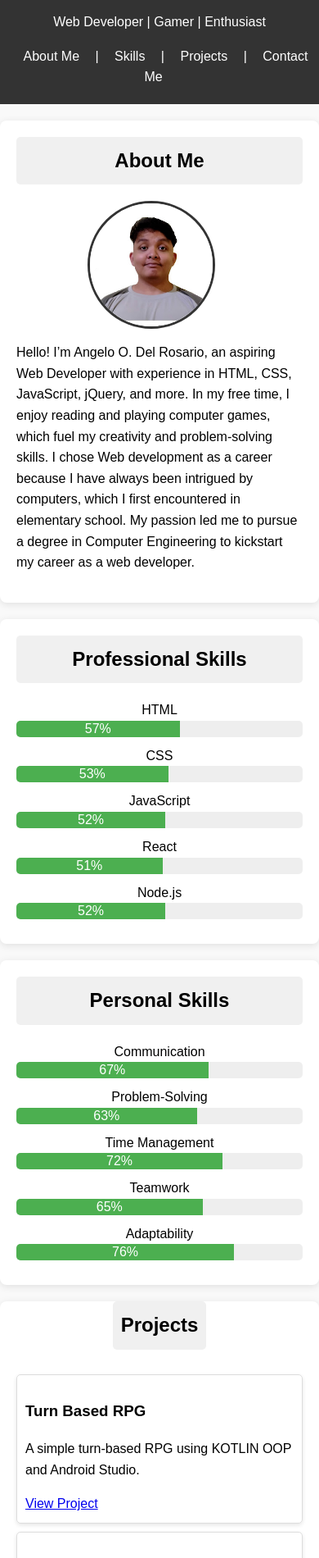
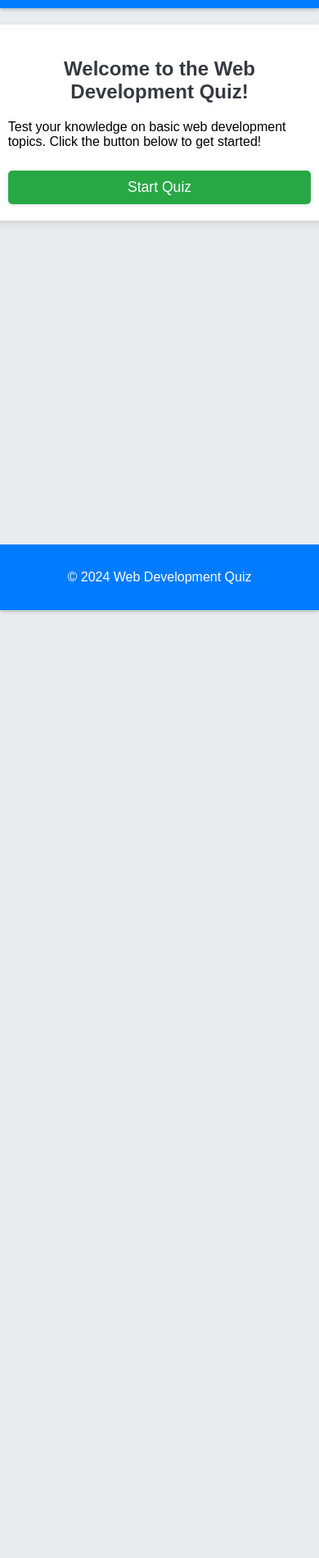
Before and after one commit to AODR/AODR.github.io, a plain HTML site: page index.html in a window 390 px wide. Shown: the part 100-2000 px from the top of the page at 82% size. After the commit the page ends 844 px from the top, so only its background shows below. Drawn offline with nearby package versions, Linux system fonts and the light colour scheme.

Commit message:
Add files via upload

```diff
--- a/index.html
+++ b/index.html
@@ -3,120 +3,40 @@
 <head>
   <meta charset="UTF-8">
   <meta name="viewport" content="width=device-width, initial-scale=1.0">
-    <title>Angelo O. Del Rosario - Portfolio</title>
+  <title>Web Development Quiz</title>
   <link rel="stylesheet" href="styles.css">
-    <script src="https://code.jquery.com/jquery-3.6.0.min.js"></script>
 </head>
 <body>
   <header>
-    <h1>Angelo O. Del Rosario</h1>
-    <p>Web Developer | Gamer | Enthusiast</p>
-    <nav>
-        <a href="#about">About Me</a> |
-        <a href="#skills">Skills</a> |
-        <a href="#projects">Projects</a> |
-        <a href="#contact">Contact Me</a>
-    </nav>
+    <h1>Web Development Quiz</h1>
   </header>
 
-<section id="about">
-    <h2>About Me</h2>
-    <div class="about-content">
-        <img src="Angelo.jpg" alt="Angelo" class="about-image">
-        <p>Hello! I’m Angelo O. Del Rosario, an aspiring Web Developer with experience in HTML, CSS, JavaScript, jQuery, and more. In my free time, I enjoy reading and playing computer games, which fuel my creativity and problem-solving skills. I chose Web development as a career because I have always been intrigued by computers, which I first encountered in elementary school. My passion led me to pursue a degree in Computer Engineering to kickstart my career as a web developer.</p>
-    </div>
+  <main>
+    <section id="landing-page">
+      <h2>Welcome to the Web Development Quiz!</h2>
+      <p>Test your knowledge on basic web development topics. Click the button below to get started!</p>
+      <button id="start-quiz">Start Quiz</button>
     </section>
 
-<section id="skills">
-    <h2>Professional Skills</h2>
-    <div class="skill">
-        <span>HTML</span>
-        <div class="progress">
-            <div class="progress-bar" style="width: 57%;">57%</div>
-        </div>
-    </div>
-    <div class="skill">
-        <span>CSS</span>
-        <div class="progress">
-            <div class="progress-bar" style="width: 53%;">53%</div>
-        </div>
-    </div>
-    <div class="skill">
-        <span>JavaScript</span>
-        <div class="progress">
-            <div class="progress-bar" style="width: 52%;">52%</div>
-        </div>
-    </div>
-    <div class="skill">
-        <span>React</span>
-        <div class="progress">
-            <div class="progress-bar" style="width: 51%;">51%</div>
-        </div>
-    </div>
-    <div class="skill">
-        <span>Node.js</span>
-        <div class="progress">
-            <div class="progress-bar" style="width: 52%;">52%</div>
-        </div>
-    </div>
+    <section id="quiz-section" style="display: none;">
+        <div id="progress-bar-container"></div>
+        <div id="question-container"></div>
+        <button id="submit-answer">Submit Answer</button>
+        <div id="feedback"></div>
     </section>
 
-<section id="skills">
-    <h2>Personal Skills</h2>
-    <div class="skill">
-        <span>Communication</span>
-        <div class="progress">
-            <div class="progress-bar" style="width: 67%;">67%</div>
-        </div>
-    </div>
-    <div class="skill">
-        <span>Problem-Solving</span>
-        <div class="progress">
-            <div class="progress-bar" style="width: 63%;">63%</div>
-        </div>
-    </div>
-    <div class="skill">
-        <span>Time Management</span>
-        <div class="progress">
-            <div class="progress-bar" style="width: 72%;">72%</div>
-        </div>
-    </div>
-    <div class="skill">
-        <span>Teamwork</span>
-        <div class="progress">
-            <div class="progress-bar" style="width: 65%;">65%</div>
-        </div>
-    </div>
-    <div class="skill">
-        <span>Adaptability</span>
-        <div class="progress">
-            <div class="progress-bar" style="width: 76%;">76%</div>
-        </div>
-    </div>
+    <section id="score-section" style="display: none;">
+      <h2>Quiz Complete</h2>
+      <p id="score-message"></p>
+      <button id="restart-quiz">Restart Quiz</button>
     </section>
-
-<section id="projects">
-    <h2>Projects</h2>
-    <div id="project-list"></div>
-</section>
-
-<section id="contact">
-    <h2>Contact Me</h2>
-    <form id="contact-form">
-        <label for="name">Name:</label>
-        <input type="text" id="name" name="name" required>
-        <label for="email">Email:</label>
-        <input type="email" id="email" name="email" required>
-        <label for="message">Message:</label>
-        <textarea id="message" name="message" required></textarea>
-        <button type="submit">Send</button>
-    </form>
-</section>
+  </main>
 
   <footer>
-    <p>&copy; 2024 Angelo O. Del Rosario. All rights reserved.</p>
+    <p>© 2024 Web Development Quiz</p>
   </footer>
 
+  <script src="https://code.jquery.com/jquery-3.6.0.min.js"></script>
   <script src="script.js"></script>
 </body>
 </html>
--- a/script.js
+++ b/script.js
@@ -1,66 +1,102 @@
-// script.js
-
 $(document).ready(function() {
-    const projects = [
+    const questions = [
         {
-            name: "Turn Based RPG",
-            description: "A simple turn-based RPG using KOTLIN OOP and Android Studio.",
-            link: "https://github.com/MoonSlay/RPGTurn"
+            question: "What does HTML stand for?",
+            choices: ["Hyperlinks and Text Markup Language", "Home Tool Markup Language", "Hyper Text Markup Language", "Hyper Text Multiple Language"],
+            correctAnswer: 2
         },
         {
-            name: "5 Question Quiz Webpage",
-            description: "A simple 5-question Quiz webpage made using HTML, CSS, and JavaScript.",
-            link: "https://github.com/MoonSlay/VS-Code/tree/main/ExamElect3"
+            question: "What does CSS stand for?",
+            choices: ["Computer Style Sheets", "Cascading Style Sheets", "Creative Style Sheets", "Colorful Style Sheets"],
+            correctAnswer: 1
         },
         {
-            name: "Quote Repository",
-            description: "A library containing various types of quotes made using KOTLIN OOP and Android Studio.",
-            link: "https://github.com/MoonSlay/NavigationDrawerLesson"
+            question: "What does JS stand for?",
+            choices: ["JustScript", "JavaSuper", "JavaScript", "JunkScript"],
+            correctAnswer: 2
         },
         {
-            name: "Text RPG",
-            description: "A simple turn-based text RPG using KOTLIN OOP and Android Studio.",
-            link: "https://github.com/MoonSlay/TextRPG"
+            question: "What is the correct way to write a JavaScript array?",
+            choices: ["var colors = (1:'red', 2:'green', 3:'blue')", "var colors = 'red', 'green', 'blue'", "var colors = ['red', 'green', 'blue']", "var colors = {red, green, blue}"],
+            correctAnswer: 2
+        },
+        {
+            question: "Which HTML element is used to define a JavaScript script?",
+            choices: ["&lt;script&gt;", "&lt;js&gt;", "&lt;javascript&gt;", "&lt;code&gt;"],
+            correctAnswer: 0
         }
     ];
 
-    // Load projects dynamically
-    function loadProjects() {
-        projects.forEach(project => {
-            $('#project-list').append(`
-                <article class="project">
-                    <h3>${project.name}</h3>
-                    <p>${project.description}</p>
-                    <a href="${project.link}" target="_blank">View Project</a>
-                </article>
-            `);
-        });
+    let currentQuestionIndex = 0;
+    let score = 0;
+
+    // Create and append the progress segments
+    function createProgressSegments() {
+        for (let i = 0; i < questions.length; i++) {
+            $('#progress-bar-container').append('<div class="progress-segment"></div>');
+        }
     }
 
-    loadProjects();
+    function loadQuestion() {
+        if (currentQuestionIndex < questions.length) {
+            let question = questions[currentQuestionIndex];
+            $('#question-container').html(`
+                <h3>${question.question}</h3>
+                <form id="question-form">
+                    ${question.choices.map((choice, index) => `
+                        <label>
+                            <input type="radio" name="answer" value="${index}"> ${choice}
+                        </label><br>
+                    `).join('')}
+                </form>
+            `);
+            $('#feedback').html('');
+        } else {
+            showScore();
+        }
+    }
 
-    // Form Submission
-    $('#contact-form').on('submit', function(e) {
-        e.preventDefault(); // Prevent default form submission
-        const data = {
-            name: $('#name').val(),
-            email: $('#email').val(),
-            message: $('#message').val()
-        };
+    function showScore() {
+        $('#quiz-section').hide();
+        $('#score-section').show();
+        $('#score-message').html(`You scored ${score} out of ${questions.length}`);
+    }
 
-        $.ajax({
-            url: 'https://script.google.com/macros/s/AKfycbxZxc5II1KdLYMQubeacUNeIEQCvan9anrooytyy6wZ_ebjPgqzk6ddrHp93xPBSAdUIw/exec',
-            method: 'POST',
-            contentType: 'application/x-www-form-urlencoded',
-            data: data,
-            success: function(response) {
-                alert('Message sent!');
-            },
-            error: function() {
-                alert('There was an error sending your message.');
+    $('#start-quiz').click(function() {
+        $('#landing-page').hide();
+        $('#quiz-section').show();
+        createProgressSegments(); // Create segments when quiz starts
+        loadQuestion();
+    });
+
+    $('#submit-answer').click(function() {
+        let selectedAnswer = $('input[name="answer"]:checked').val();
+        if (selectedAnswer === undefined) {
+            alert('Please select an answer!');
+        } else {
+            const segment = $('.progress-segment').eq(currentQuestionIndex); // Select the current segment
+
+            if (selectedAnswer == questions[currentQuestionIndex].correctAnswer) {
+                $('#feedback').html('<span style="color:green">Correct!</span>');
+                segment.css('background-color', 'green'); // Green for correct
+                score++;
+            } else {
+                $('#feedback').html('<span style="color:red">Incorrect!</span>');
+                segment.css('background-color', 'red'); // Red for incorrect
             }
-        });
 
-        this.reset(); // Clear the form
+            currentQuestionIndex++;
+            setTimeout(loadQuestion, 1000); // Load the next question after 1 second
+        }
+    });
+
+    $('#restart-quiz').click(function() {
+        currentQuestionIndex = 0;
+        score = 0;
+        $('#progress-bar-container').empty(); // Clear progress bar when restarting
+        $('#score-section').hide(); // Hide score section
+        $('#quiz-section').show(); // Show quiz section again
+        createProgressSegments(); // Recreate progress segments
+        loadQuestion(); // Load the first question
     });
 });
--- a/styles.css
+++ b/styles.css
@@ -1,204 +1,138 @@
+/* Basic styles for the landing page and quiz */
 body {
     font-family: 'Arial', sans-serif;
     margin: 0;
     padding: 0;
-    line-height: 1.6;
-    background-color: #f9f9f9;
+    background-color: #e9ecef; /* Light gray background */
+    display: flex;
+    flex-direction: column;
+    align-items: center;
+    min-height: 100vh; /* Ensure body takes at least full height */
 }
 
-header {
-    background: #333;
-    color: #fff;
-    padding: 20px 0;
+/* Header and footer styling */
+header, footer {
+    width: 100%;
+    background-color: #007bff; /* Bootstrap primary color */
+    color: white;
+    padding: 15px 0; /* Increased padding for better appearance */
     text-align: center;
+    box-shadow: 0 2px 4px rgba(0, 0, 0, 0.2); /* Subtle shadow for depth */
 }
 
-header nav {
-    margin-top: 10px;
+/* Main content area */
+main {
+    width: 90%;
+    max-width: 600px;
+    background-color: white;
+    padding: 20px;
+    margin: 20px 0; /* Space above and below main content */
+    border-radius: 10px; /* Rounded corners */
+    box-shadow: 0 4px 10px rgba(0, 0, 0, 0.1); /* Softer shadow for depth */
+    display: flex;
+    flex-direction: column; /* Stack content vertically */
+    align-items: center; /* Center children horizontally */
 }
 
-header nav a {
-    color: #fff;
-    text-decoration: none;
-    margin: 0 15px;
-    transition: color 0.3s;
+/* Hidden sections for the quiz */
+#quiz-section, #score-section {
+    display: none;
 }
 
-header nav a:hover {
-    color: blue;
+/* Progress bar styling */
+#progress-bar-container {
+    width: 100%; /* Full width for the progress bar container */
+    max-width: 600px; /* Match the container's width */
+    height: 20px; /* Height for the progress bar */
+    background-color: #ccc; /* Background color */
+    margin-bottom: 20px; /* Space below the progress bar */
+    display: flex; /* Use flexbox to arrange segments */
+    border-radius: 10px; /* Rounded corners */
+    overflow: hidden; /* Ensure segments don't overflow */
 }
 
-section {
-    background: #fff;
-    padding: 20px;
-    margin: 20px auto;
-    max-width: 800px;
-    border-radius: 8px;
-    box-shadow: 0 2px 10px rgba(0, 0, 0, 0.1);
+/* Progress bar segments */
+.progress-segment {
+    flex: 1; /* Make each segment take equal space */
+    height: 100%; /* Full height of the container */
+    border-radius: 5px; /* Rounded corners */
+    background-color: transparent; /* Initially transparent */
+}
+
+/* Question container styling */
+#question-container {
+    margin-bottom: 20px;
+    width: 100%; /* Full width for questions */
+}
+
+/* Fixed size for progress bar and submit button */
+#progress-bar-container, #submit-answer {
+    width: 600px; /* Fixed width */
+    max-width: 100%; /* Responsive on smaller screens */
+}
+
+/* Button styling */
+button {
+    padding: 10px 20px;
+    background-color: #28a745; /* Green color for buttons */
+    color: white;
+    border: none;
+    border-radius: 5px;
+    cursor: pointer;
+    font-size: 1.1em; /* Slightly larger text for readability */
+    margin-top: 10px; /* Space above buttons */
+    transition: background-color 0.3s ease, transform 0.2s ease; /* Smooth transitions */
+    box-shadow: 0 2px 4px rgba(0, 0, 0, 0.1); /* Subtle shadow for depth */
+}
+
+button:hover {
+    background-color: #218838; /* Darker green on hover */
+    transform: translateY(-2px); /* Lift effect on hover */
+}
+
+/* Responsive design adjustments */
+@media (max-width: 600px) {
+    main {
+        width: 95%; /* Slightly wider on small screens */
+    }
+
+    button {
+        width: 100%; /* Full-width buttons on small screens */
+    }
+}
+
+/* Footer fixed at the bottom */
+footer {
+    position: fixed;
+    bottom: 0;
+    left: 0;
+    width: 100%; /* Ensure footer takes full width */
+}
+
+/* Additional styles for feedback messages */
+#feedback {
+    font-size: 1.2em; /* Increase font size for feedback */
+    margin-top: 10px;
+    text-align: center; /* Center text */
+}
+
+/* Styles for quiz sections */
+h2, h3 {
+    color: #343a40; /* Dark gray color for headers */
+    text-align: center; /* Centered headers */
 }
 
 h2 {
-    text-align: center;
-    background-color: #f0f0f0;
-    padding: 10px;
-    border-radius: 5px;
-    margin: 0 0 20px;
+    margin-bottom: 20px; /* Space below h2 */
 }
 
-.about-content {
-    display: flex;
-    align-items: center;
+h3 {
+    margin: 15px 0; /* Space above and below h3 */
 }
 
-.about-image {
-    width: 150px;
-    border-radius: 50%;
-    margin-right: 20px;
-    border: 3px solid #333;
+/* Styles for labels and choices */
+label {
+    display: block; /* Block-level to separate choices */
+    margin: 10px 0; /* Space between choices */
+    font-size: 1em; /* Standard size for choices */
 }
-
-ul {
-    list-style-type: none;
-    padding: 0;
-    text-align: center;
-}
-
-#skills {
-    text-align: center;
-}
-
-#skills li {
-    display: inline-block;
-    margin: 5px 10px;
-    padding: 10px 15px;
-    background: #eee;
-    border-radius: 5px;
-    transition: background 0.3s;
-}
-
-#skills li:hover {
-    background: #ddd;
-}
-
-.skill {
-    margin: 10px 0;
-}
-
-.progress {
-    background-color: #eee;
-    border-radius: 5px;
-    overflow: hidden;
-    height: 20px;
-}
-
-.progress-bar {
-    background-color: #4caf50;
-    color: white;
-    text-align: center;
-    line-height: 20px;
-    height: 100%;
-    transition: width 0.4s ease;
-}
-
-#projects {
-    display: flex;
-    flex-wrap: wrap;
-    justify-content: space-between;
-}
-
-#projects h2 {
-    writing-mode: vertical-rl;
-    transform: rotate(180deg);
-    margin: 0;
-    padding: 10px;
-    text-align: center;
-    flex-shrink: 0;
-    background-color: #f0f0f0;
-    display: flex;
-    justify-content: center;
-    align-items: center;
-    height: auto;
-}
-
-.project {
-    border: 1px solid #ddd;
-    margin: 10px;
-    padding: 10px;
-    flex: 1 1 30%; /* Responsive design */
-    box-shadow: 0 2px 5px rgba(0, 0, 0, 0.1); /* Subtle shadow */
-    border-radius: 5px;
-    transition: transform 0.2s; /* Animation on hover */
-}
-
-.project:hover {
-    transform: scale(1.02); /* Slight zoom effect */
-}
-
-
-
-
-#contact form {
-    display: flex;
-    flex-direction: column;
-}
-
-#contact label {
-    margin: 10px 0 5px;
-}
-
-#contact input,
-#contact textarea {
-    padding: 10px;
-    border: 1px solid #ccc;
-    border-radius: 5px;
-    margin-bottom: 10px;
-}
-
-#contact button {
-    background: #333;
-    color: #fff;
-    border: none;
-    padding: 10px;
-    border-radius: 5px;
-    cursor: pointer;
-    transition: background 0.3s;
-}
-
-#contact button:hover {
-    background: #555;
-}
-
-footer {
-    text-align: center;
-    padding: 10px 0;
-    background: #333;
-    color: #fff;
-    position: relative;
-    bottom: 0;
-    width: 100%;
-}
-
-@media (max-width: 800px) {
-    #projects {
-        flex-direction: column;
-        align-items: center;
-        padding: 0 10px; /* Adjust padding on smaller screens */
-    }
-
-    #projects h2 {
-        writing-mode: horizontal-tb;
-        transform: rotate(0);
-        width: auto; /* Adjust width for heading */
-        height: auto;
-        margin-bottom: 20px; /* Add space below the heading */
-    }
-
-    .project {
-        flex-basis: 100%; /* Full width for projects on small screens */
-    }
-
-    .about-content {
-        flex-direction: column;
-        align-items: center;
-    }
-}
```
Lines whose indentation alone changed are shown as unchanged.
